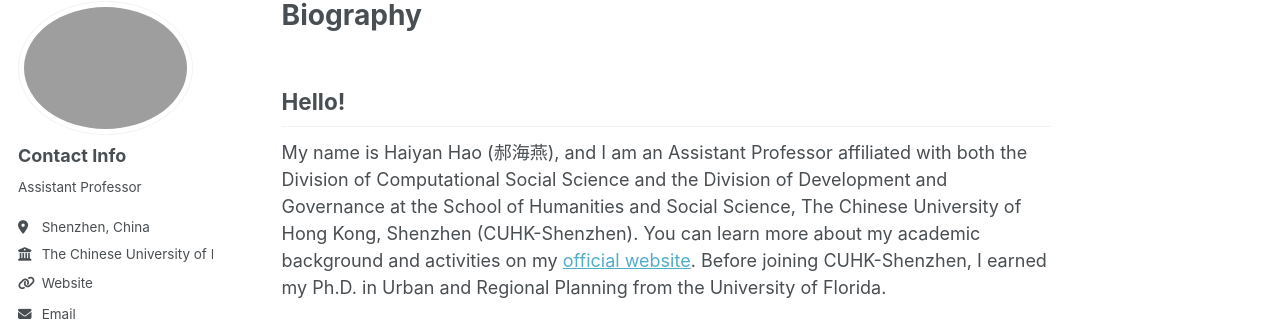
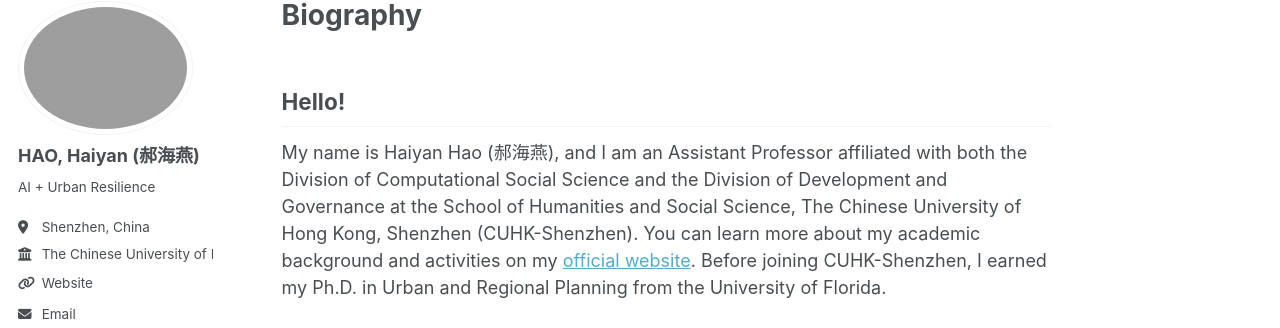
Before and after one commit to Haiyan-Hao/haiyan_hao, a Jekyll site: the page built from _pages/about.md, in a window 1280 px wide. Shown: the part 98-426 px from the top of the page. Built offline with Jekyll 4.4.1, drawn with Linux system fonts in a browser that asks for light colours; some web fonts are replaced.

Commit message:
Update _config.yml

```diff
--- a/_config.yml
+++ b/_config.yml
@@ -23,9 +23,9 @@ repository               : "academicpages/academicpages.github.io"
 author:
   # Biographic information
   avatar           : "Image_20250508164021.jpg"
-  name             : "Contact Info"
+  name             : "HAO, Haiyan (郝海燕)"
   pronouns         : # example: "she/her"
-  bio              : "Assistant Professor"
+  bio              : "AI + Urban Resilience"
   location         : "Shenzhen, China"
   employer         : "The Chinese University of Hong Kong, Shenzhen"
   uri              : "https://hss.cuhk.edu.cn/en/teacher/1084"
```
